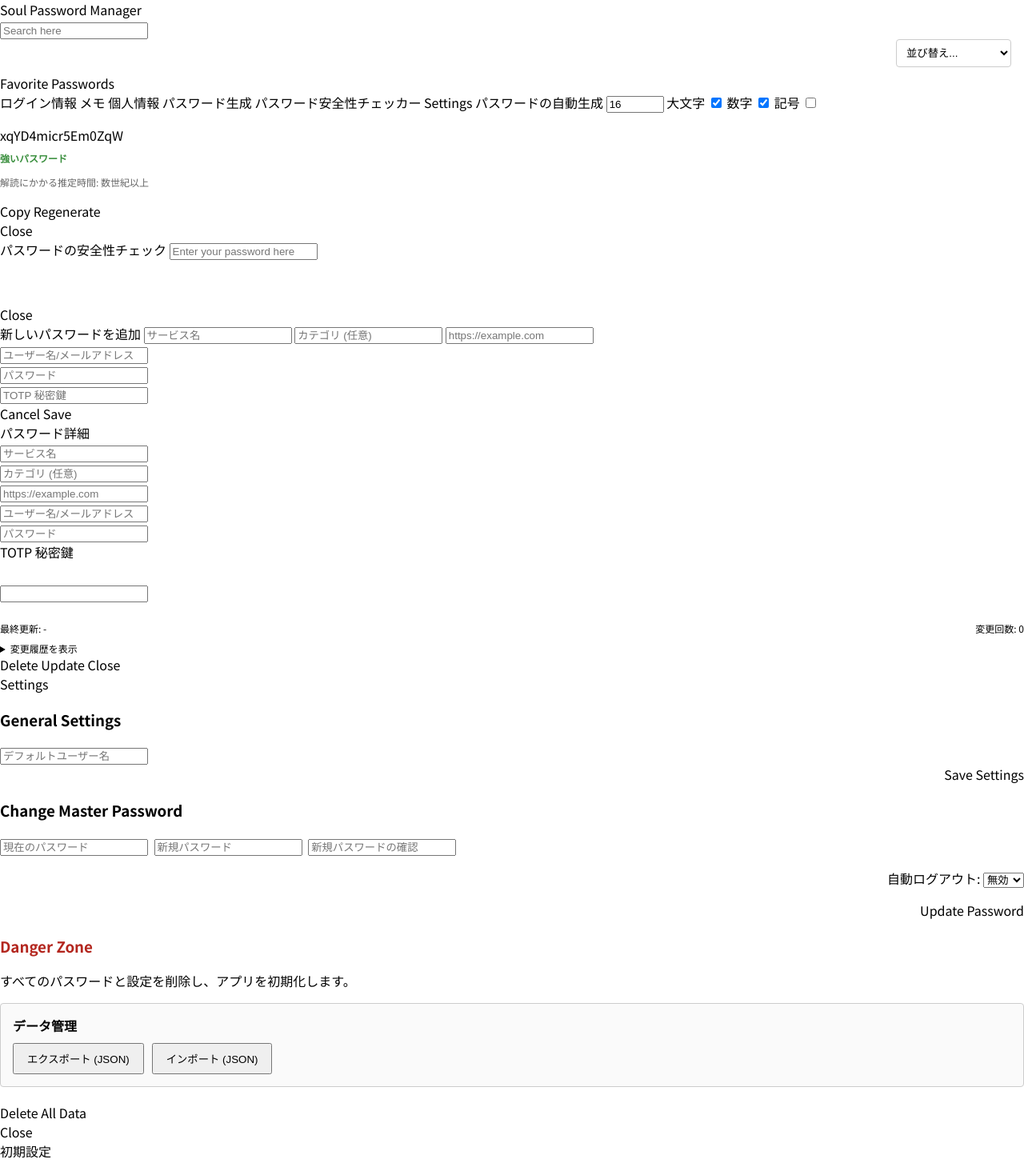
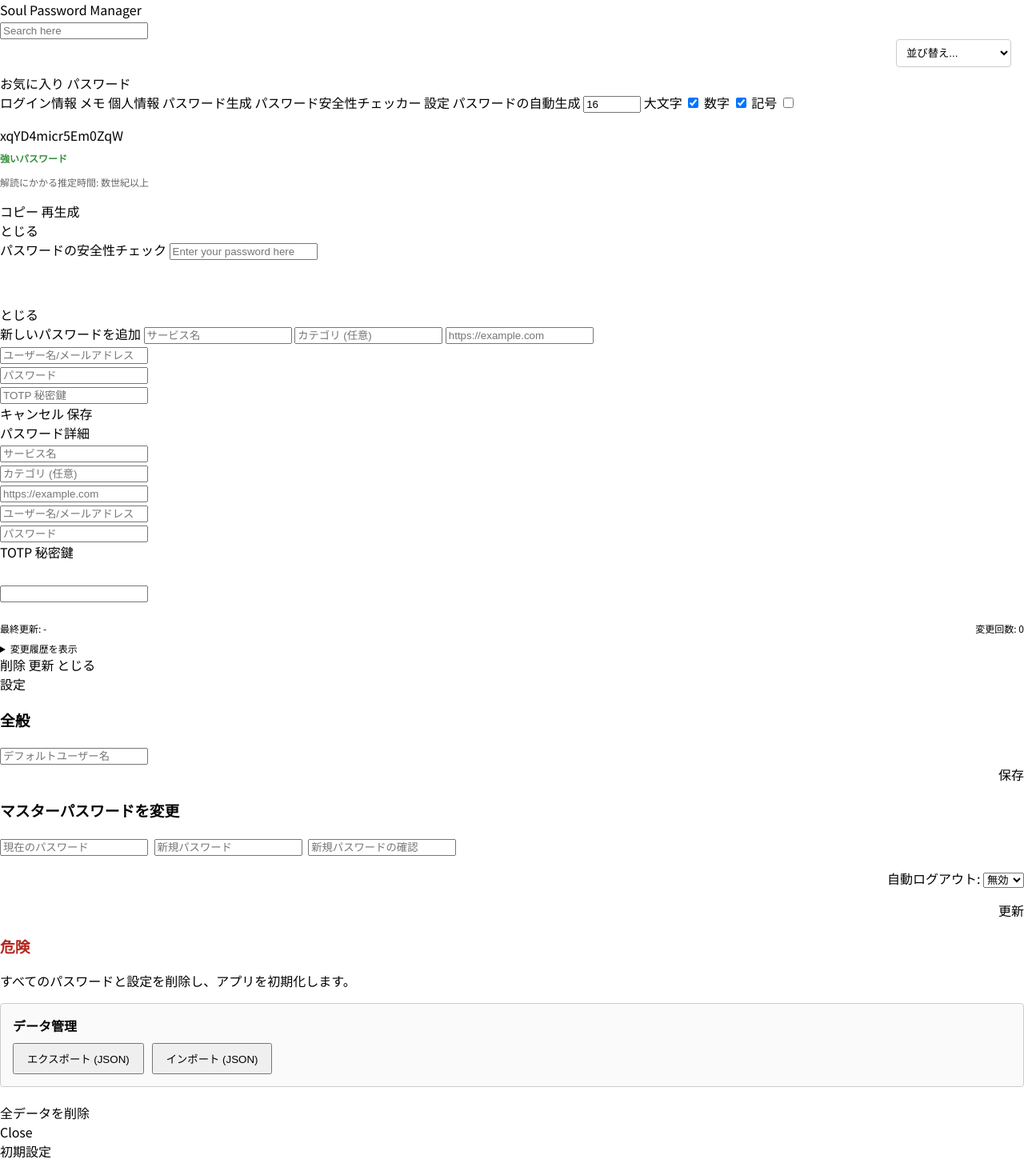
Before and after one commit to noimzip/soul-password-manager-with-vibe-coding, a website: page index.html in a window 1280 px wide. Shown: the top 1454 px of the page at 80% size. Drawn offline with nearby package versions, Linux system fonts and the light colour scheme; a web font is replaced by a local one.

Commit message:
Change: Translate: Words not translated into Japanese

```diff
--- a/index.html
+++ b/index.html
@@ -67,10 +67,10 @@
     <section id="left_sidebar_content">
       <m3e-nav-menu>
         <m3e-nav-menu-item-group id="favorite_list">
-          <m3e-heading slot="label" variant="label" size="large">Favorite</m3e-heading>
+          <m3e-heading slot="label" variant="label" size="large">お気に入り</m3e-heading>
         </m3e-nav-menu-item-group>
         <m3e-nav-menu-item-group id="password_list">
-          <m3e-heading slot="label" variant="label" size="large">Passwords</m3e-heading>
+          <m3e-heading slot="label" variant="label" size="large">パスワード</m3e-heading>
           <!-- Additional items omitted for brevity -->
         </m3e-nav-menu-item-group>
       </m3e-nav-menu>
@@ -111,16 +111,16 @@
       </m3e-fab-menu-item>
       <m3e-fab-menu-item id="export_json_btn">
         <m3e-icon slot="icon" name="file_download" filled></m3e-icon>
-        Export JSON
+        JSONファイルでエクスポート
       </m3e-fab-menu-item>
       <m3e-fab-menu-item id="import_json_btn">
         <m3e-icon slot="icon" name="file_upload" filled></m3e-icon>
-        Import JSON
+        JSONファイルをインポート
       </m3e-fab-menu-item>
       <m3e-fab-menu-item>
         <m3e-icon slot="icon" name="settings" filled></m3e-icon>
         <m3e-dialog-trigger for="settings_dialog">
-          Settings
+          設定
         </m3e-dialog-trigger>
       </m3e-fab-menu-item>
     </m3e-fab-menu>
@@ -152,16 +152,16 @@
        <p id="maker_pass_crack_time" style="font-size: 12px; color: #666; margin-bottom: 16px;"></p>
        <m3e-button id="copy_password_btn" variant="tonal">
          <m3e-icon slot="icon" name="content_copy"></m3e-icon>
-         Copy
+         コピー
        </m3e-button>
        <m3e-button id="regenerate_password_btn" variant="tonal">
          <m3e-icon slot="icon" name="refresh"></m3e-icon>
-         Regenerate
+         再生成
        </m3e-button>
 
       <div slot="actions">
         <m3e-button autofocus>
-          <m3e-dialog-action return-value="ok">Close</m3e-dialog-action>
+          <m3e-dialog-action return-value="ok">とじる</m3e-dialog-action>
         </m3e-button>
       </div>
     </m3e-dialog>
@@ -177,7 +177,7 @@
 
       <div slot="actions">
         <m3e-button autofocus>
-          <m3e-dialog-action return-value="ok">Close</m3e-dialog-action>
+          <m3e-dialog-action return-value="ok">とじる</m3e-dialog-action>
         </m3e-button>
       </div>
     </m3e-dialog>
@@ -206,14 +206,14 @@
         <m3e-icon-button id="generate_new_pass_btn" title="Generate Password"><m3e-icon name="autorenew"></m3e-icon></m3e-icon-button>
       </div>
       <m3e-form-field variant="outlined" label="TOTP Secret (Optional)">
-        <input id="new_pass_secret" type="text" placeholder="TOTP 秘密鍵">
+        <input id="new_pass_secret" type="password" placeholder="TOTP 秘密鍵">
       </m3e-form-field>
       <div slot="actions">
         <m3e-button variant="text">
-          <m3e-dialog-action return-value="cancel">Cancel</m3e-dialog-action>
+          <m3e-dialog-action return-value="cancel">キャンセル</m3e-dialog-action>
         </m3e-button>
         <m3e-button variant="filled" id="save_new_password_btn">
-          <m3e-dialog-action return-value="save">Save</m3e-dialog-action>
+          <m3e-dialog-action return-value="save">保存</m3e-dialog-action>
         </m3e-button>
       </div>
     </m3e-dialog>
@@ -251,7 +251,7 @@
       <p id="detail_pass_strength" style="font-weight: bold; margin-top: -8px; margin-bottom: 4px; font-size: 12px; min-height: 1.5em;"></p>
       <p id="detail_pass_crack_time" style="font-size: 12px; color: #666; margin-bottom: 16px;"></p>
       <m3e-form-field variant="outlined" label="TOTP Secret">
-        <input id="detail_pass_secret" type="text">
+        <input id="detail_pass_secret" type="password">
       </m3e-form-field>
       <div id="totp_display_area" style="display: none; margin-top: 16px; text-align: center;">
         <div style="font-size: 24px; font-weight: bold; letter-spacing: 4px; cursor: pointer;" id="totp_code" title="Click to copy"></div>
@@ -271,33 +271,33 @@
       <div slot="actions">
         <m3e-button variant="text" id="delete_password_btn" style="--md-sys-color-primary: #b3261e;">
           <m3e-icon slot="icon" name="delete"></m3e-icon>
-          Delete
+          削除
         </m3e-button>
         <m3e-button variant="filled" id="update_password_btn">
           <m3e-icon slot="icon" name="save"></m3e-icon>
-          Update
+          更新
         </m3e-button>
         <m3e-button autofocus>
-          <m3e-dialog-action return-value="close">Close</m3e-dialog-action>
+          <m3e-dialog-action return-value="close">とじる</m3e-dialog-action>
         </m3e-button>
       </div>
     </m3e-dialog>
 
     <m3e-dialog id="settings_dialog" dismissible>
-      <span slot="header">Settings</span>
+      <span slot="header">設定</span>
 
-      <h3>General Settings</h3>
+      <h3>全般</h3>
       <m3e-form-field variant="outlined" label="Default Username">
         <input id="setting_default_username" type="text" placeholder="デフォルトユーザー名">
       </m3e-form-field>
       <div style="text-align: right; margin-bottom: 16px;">
         <m3e-button variant="filled" id="save_general_settings_btn">
-          Save Settings
+          保存
         </m3e-button>
       </div>
       <m3e-divider></m3e-divider>
 
-      <h3>Change Master Password</h3>
+      <h3>マスターパスワードを変更</h3>
       <m3e-form-field variant="outlined" label="Current Password">
         <input id="setting_current_pass" type="password" placeholder="現在のパスワード">
       </m3e-form-field>
@@ -309,17 +309,17 @@
       </m3e-form-field>
       <div style="text-align: right; margin-bottom: 16px;">
         <m3e-button variant="filled" id="update_master_pass_btn">
-          Update Password
+          更新
         </m3e-button>
       </div>
 
       <m3e-divider></m3e-divider>
 
-      <h3 style="color: #b3261e;">Danger Zone</h3>
+      <h3 style="color: #b3261e;">危険</h3>
       <p>すべてのパスワードと設定を削除し、アプリを初期化します。</p>
       <m3e-button variant="filled" id="delete_all_data_btn" style="--md-sys-color-primary: #b3261e; width: 100%;">
         <m3e-icon slot="icon" name="delete_forever"></m3e-icon>
-        Delete All Data
+        全データを削除
       </m3e-button>
 
       <div slot="actions">
@@ -343,7 +343,7 @@
       </m3e-form-field>
       <div slot="actions">
         <m3e-button variant="filled" id="setup_btn">
-          Setup
+          セットアップ
         </m3e-button>
       </div>
     </m3e-dialog>
@@ -358,7 +358,7 @@
       </m3e-form-field>
       <div slot="actions">
         <m3e-button variant="filled" id="login_btn">
-          Login
+          ログイン
         </m3e-button>
       </div>
     </m3e-dialog>
@@ -372,7 +372,7 @@
       <h5>おすすめしないパスワードマネージャー:このパスワードマネージャー, 紙で管理するやつ</h5>
       <div slot="actions">
         <m3e-button autofocus>
-          <m3e-dialog-action return-value="ok">Close</m3e-dialog-action>
+          <m3e-dialog-action return-value="ok">とじる</m3e-dialog-action>
         </m3e-button>
       </div>
     </m3e-dialog>
--- a/js/script.js
+++ b/js/script.js
@@ -1183,7 +1183,9 @@ generatePassword();
             'login_password',
             'setting_current_pass',
             'setting_new_pass',
-            'setting_new_pass_confirm'
+            'setting_new_pass_confirm',
+            'new_pass_secret',
+            'detail_pass_secret'
         ];
 
         passwordIds.forEach(function(id) {
```
